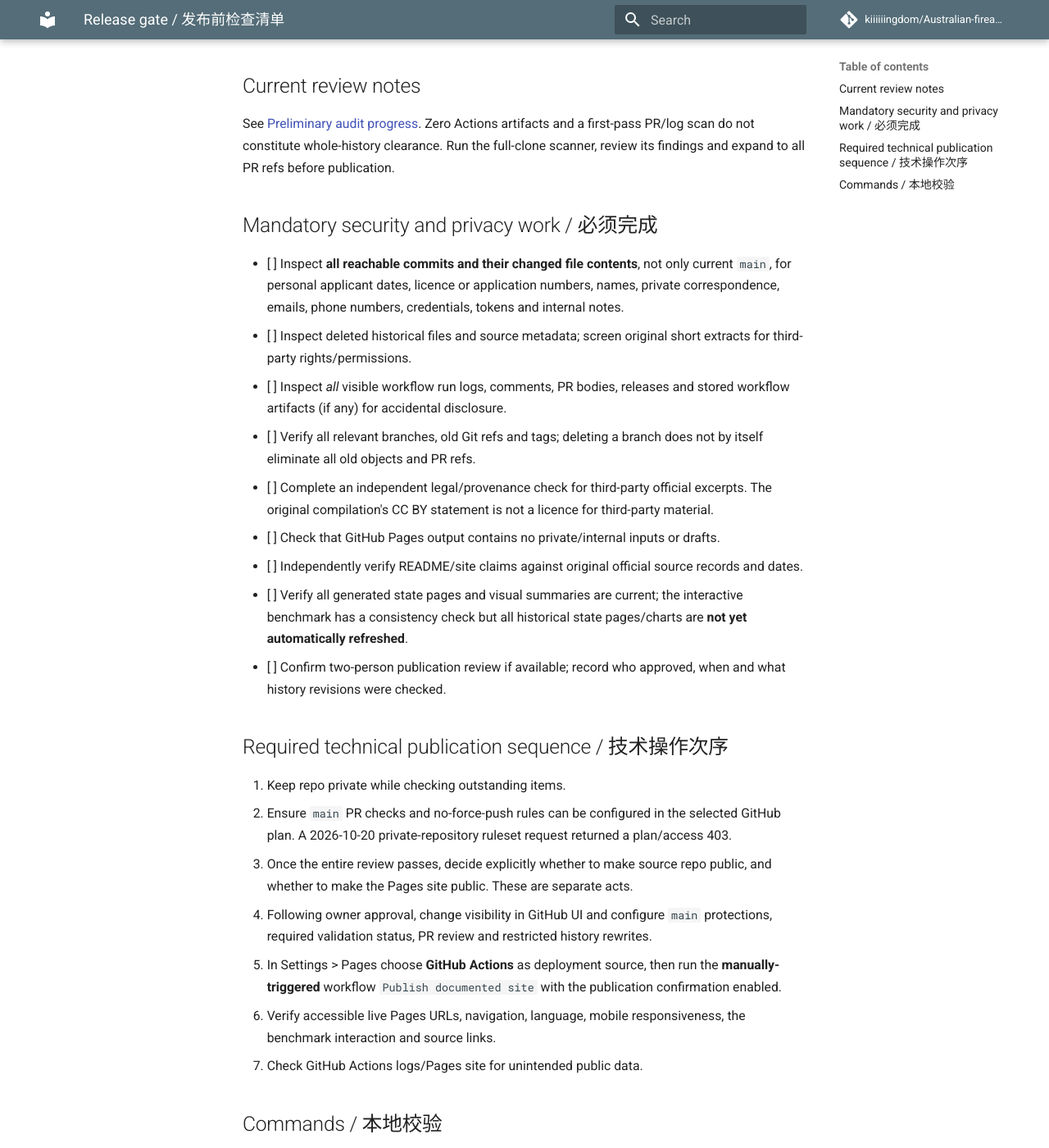
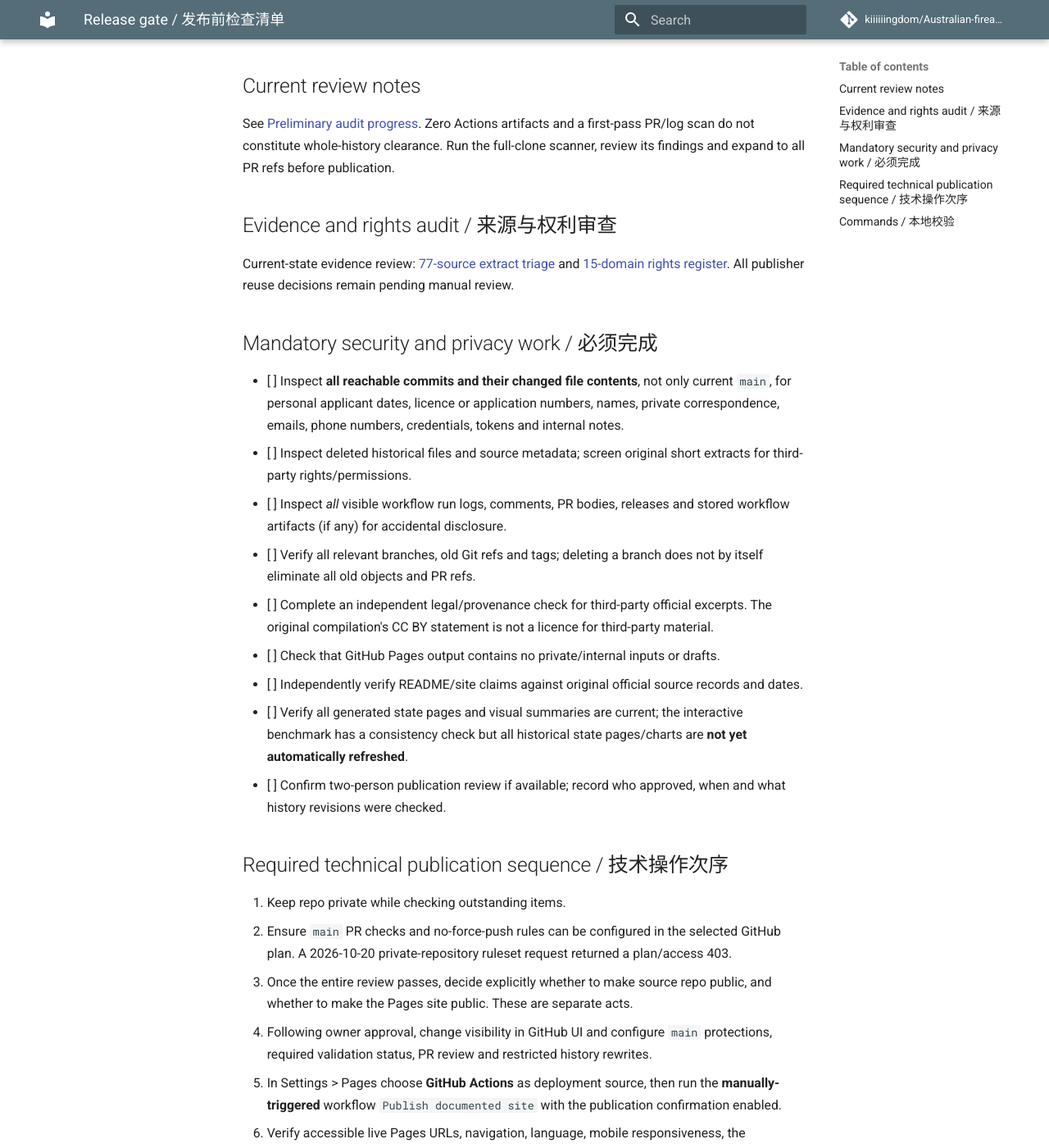
Before and after one commit to kiiiiiingdom/Australian-firearms-licensing-backlog-tracker, an MkDocs documentation site: the page built from docs/release-checklist.md, in a window 1280 px wide and 1400 px high, scrolled down 232 px. Shown: the whole window at 82% size. Built offline with MkDocs 1.6.1 and Material for MkDocs 9.7.7, drawn with Linux system fonts in a browser that asks for light colours; comment, search, counter and statistics services are not loaded; some of the changed text lies outside the part shown.

Commit message:
release: link attribution audit and enforce registry completeness in CI

````diff
--- a/docs/release-checklist.md
+++ b/docs/release-checklist.md
@@ -5,6 +5,10 @@
 ## Current review notes
 
 See [Preliminary audit progress](audit-progress-2026-10-20.md). Zero Actions artifacts and a first-pass PR/log scan do not constitute whole-history clearance. Run the full-clone scanner, review its findings and expand to all PR refs before publication.
+
+## Evidence and rights audit / 来源与权利审查
+
+Current-state evidence review: [77-source extract triage](evidence-audit-2026-10-20.md) and [15-domain rights register](source-rights-register.md). All publisher reuse decisions remain pending manual review.
 
 ## Mandatory security and privacy work / 必须完成
 
@@ -32,6 +36,7 @@ See [Preliminary audit progress](audit-progress-2026-10-20.md). Zero Actions art
 
 ```sh
 python3 scripts/validate_contributions.py
+python3 scripts/check_source_provenance.py
 node scripts/generate_readme_visuals.mjs --check
 node scripts/check_dashboard_data.mjs
 node scripts/generate_site.mjs --check
````
